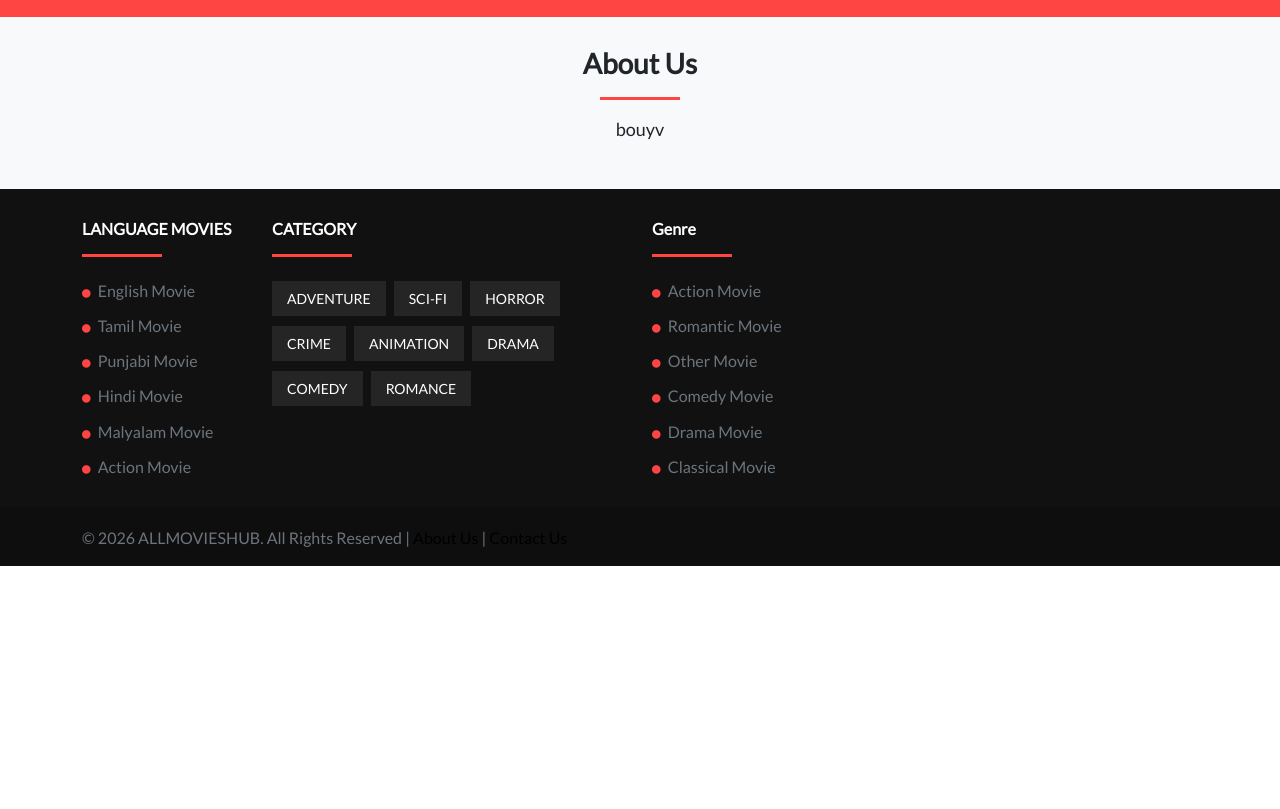
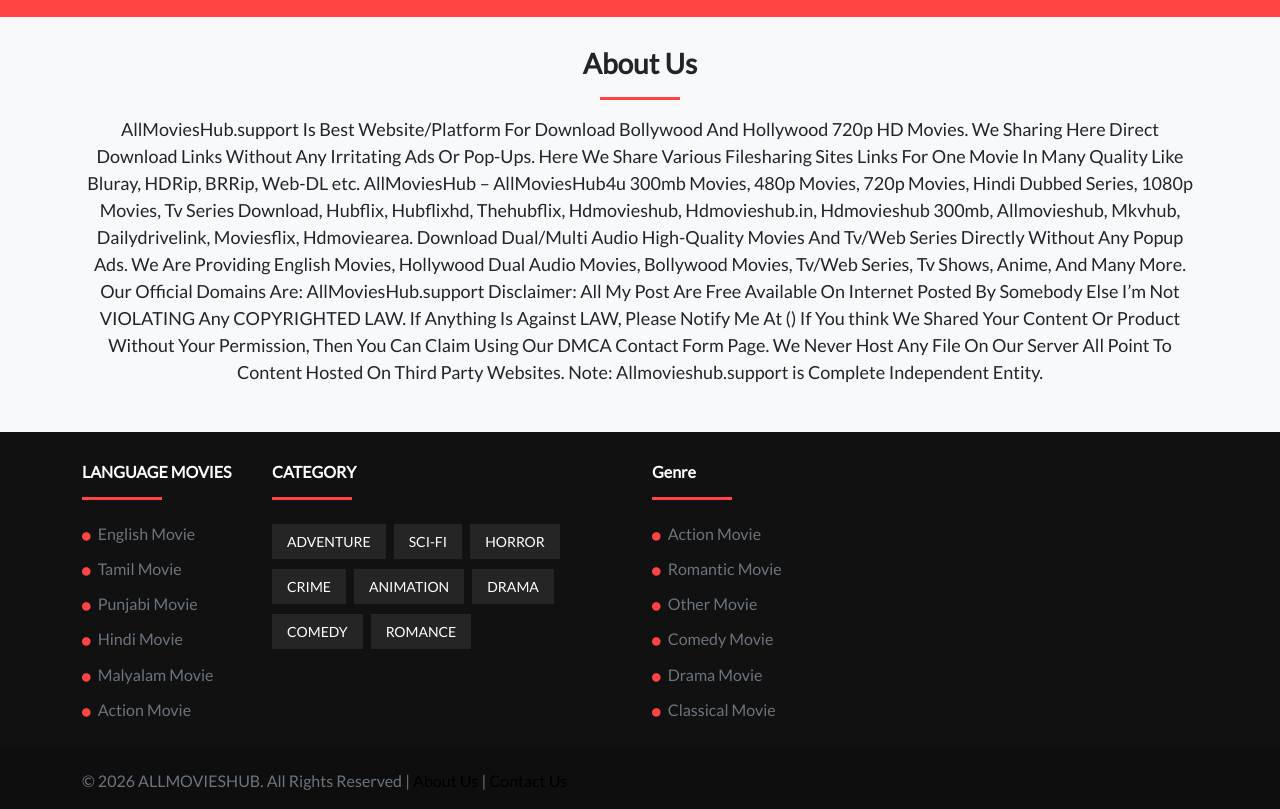
Before and after one commit to harsh044/allmovieshub, a plain HTML site: page about.html in a window 1280 px wide. Shown: the part 72-881 px from the top of the page. Before the commit the page ends 800 px from the top, so only its background shows below. Drawn offline with Linux system fonts and the light colour scheme.

Commit message:
about us and contact us updated

```diff
--- a/about.html
+++ b/about.html
@@ -62,7 +62,26 @@
 				<div class="col-md-12">
 					<h3 class="mb-0">About Us</h3>
 					<hr class="line me-auto ms-auto">
-					<p>bouyv</p>
+					<p>AllMoviesHub.support Is Best Website/Platform For Download Bollywood And Hollywood 720p HD
+						Movies.
+						We Sharing Here Direct Download Links Without Any Irritating Ads Or Pop-Ups.
+						Here We Share Various Filesharing Sites Links For One Movie In Many Quality Like Bluray, HDRip,
+						BRRip, Web-DL etc.
+						AllMoviesHub – AllMoviesHub4u 300mb Movies, 480p Movies, 720p Movies, Hindi Dubbed Series, 1080p
+						Movies, Tv Series Download, Hubflix, Hubflixhd, Thehubflix, Hdmovieshub, Hdmovieshub.in,
+						Hdmovieshub 300mb, Allmovieshub, Mkvhub, Dailydrivelink, Moviesflix, Hdmoviearea.
+						Download Dual/Multi Audio High-Quality Movies And Tv/Web Series Directly Without Any Popup Ads.
+						We Are Providing English Movies, Hollywood Dual Audio Movies, Bollywood Movies, Tv/Web Series,
+						Tv Shows, Anime, And Many More.
+						Our Official Domains Are: AllMoviesHub.support
+
+						Disclaimer: All My Post Are Free Available On Internet Posted By Somebody Else
+						I’m Not VIOLATING Any COPYRIGHTED LAW. If Anything Is Against LAW, Please Notify Me At ()
+
+						If You think We Shared Your Content Or Product Without Your Permission, Then You Can Claim Using
+						Our DMCA Contact Form Page. We Never Host Any File On Our Server All Point To Content Hosted On
+						Third Party Websites.
+						Note: Allmovieshub.support is Complete Independent Entity.</p>
 				</div>
 			</div>
 		</div>
@@ -137,7 +156,8 @@
 			<div class="row footer_b1">
 				<div class="col-md-8">
 					<div class="footer_b1l">
-						<p class="mb-0 fs-6 text-muted mt-1">© 2026 ALLMOVIESHUB. All Rights Reserved | <a href="about.html">About Us</a> | <a href="contact.html">Contact Us</a></p>
+						<p class="mb-0 fs-6 text-muted mt-1">© 2026 ALLMOVIESHUB. All Rights Reserved | <a
+								href="about.html">About Us</a> | <a href="contact.html">Contact Us</a></p>
 					</div>
 				</div>
 			</div>
```
Also changed, not shown: contact.html (+16 -2 lines).
